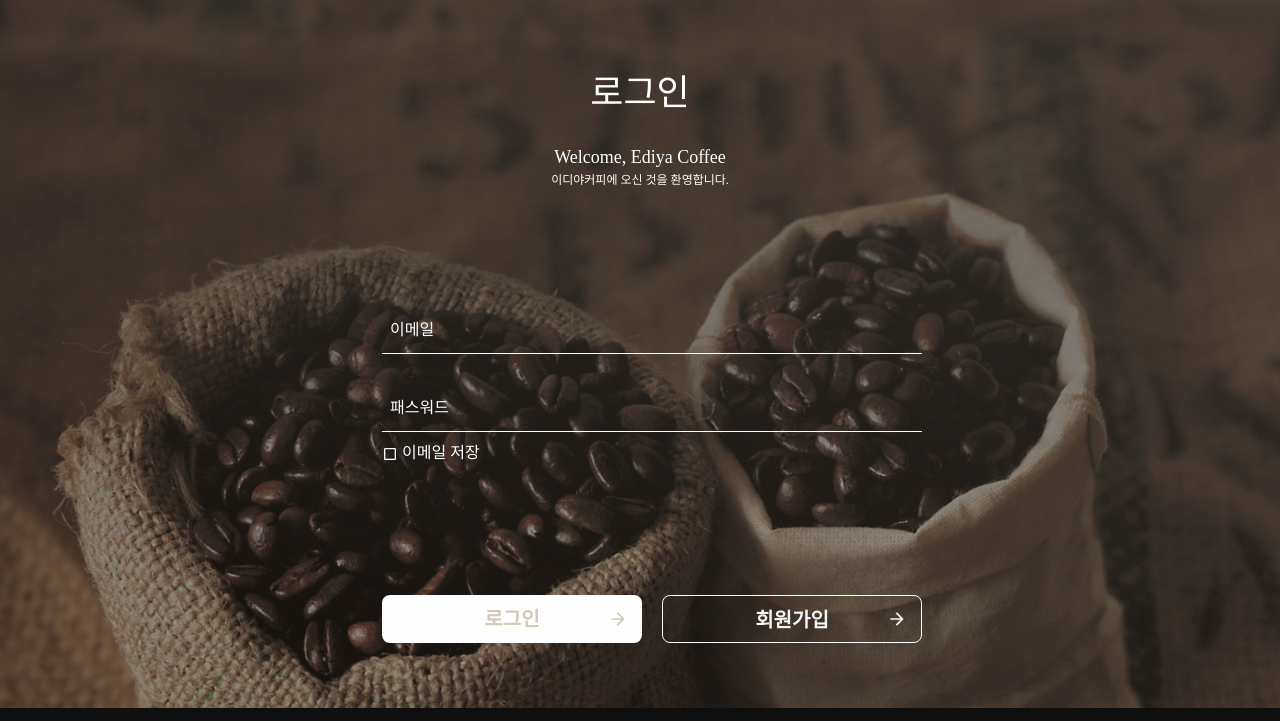
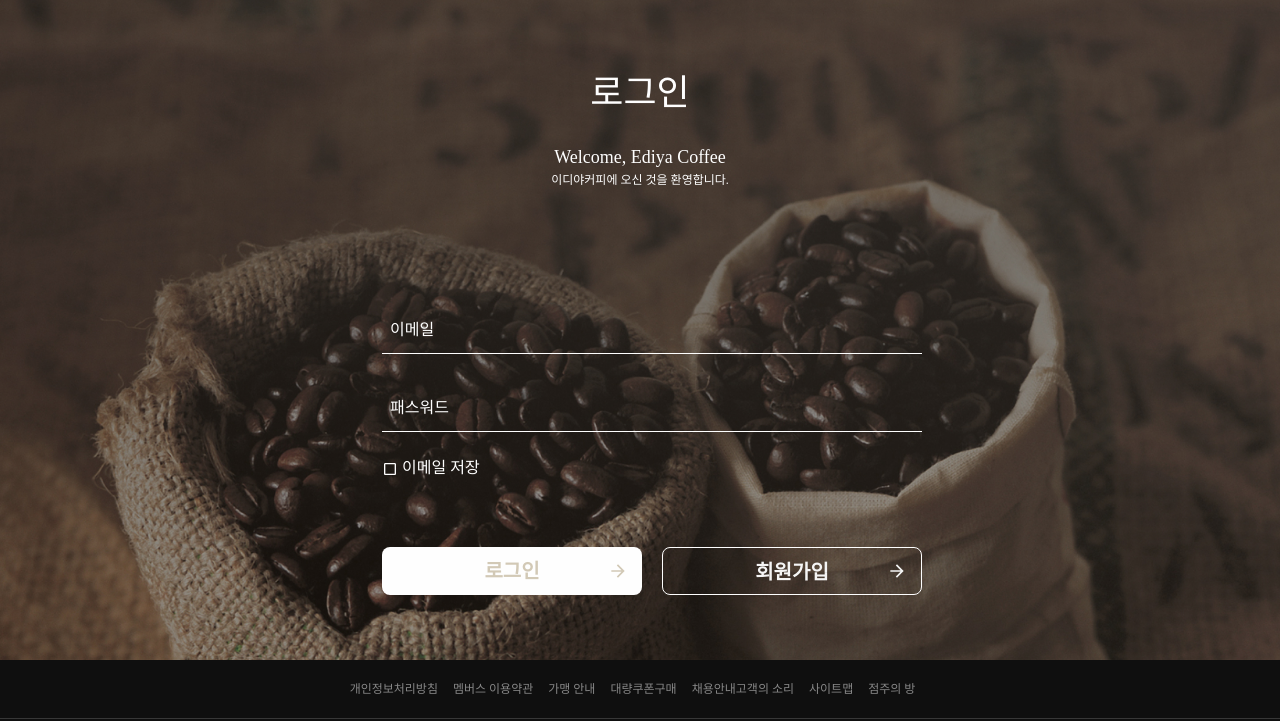
Before and after one commit to sbs347/EDIYA, a plain HTML site: page login.html in a window 1280 px wide. Shown: the part 54-775 px from the top of the page. Drawn offline with nearby package versions, Linux system fonts and the light colour scheme; a web font is replaced by a local one.

Commit message:
디자인 시안과 동일하게 수직 간격 조정

```diff
--- a/css/member.css
+++ b/css/member.css
@@ -114,12 +114,9 @@
 .member-password.is--invalid {
   height: 70px;
 }
-.member-id {
+.member-id,
+.member-password {
   margin-bottom: 30px;
-}
-
-.member-password {
-  margin-bottom: 15px;
 }
 
 .member-form input {
@@ -261,7 +258,7 @@
 
 /* 로그인 및 회원 가입 링크 디자인 */
 .button-container {
-  margin-top: 133px;
+  margin-top: 70px;
 }
 
 .button-fill,
```
